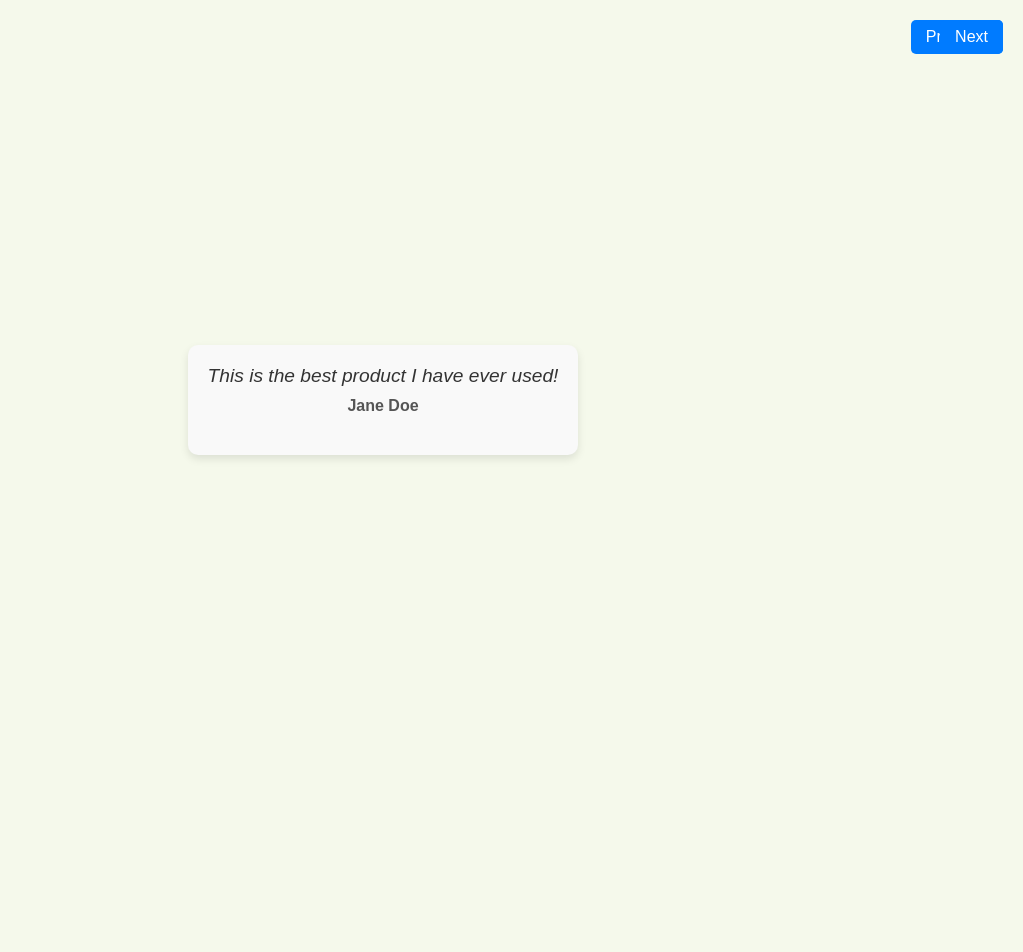
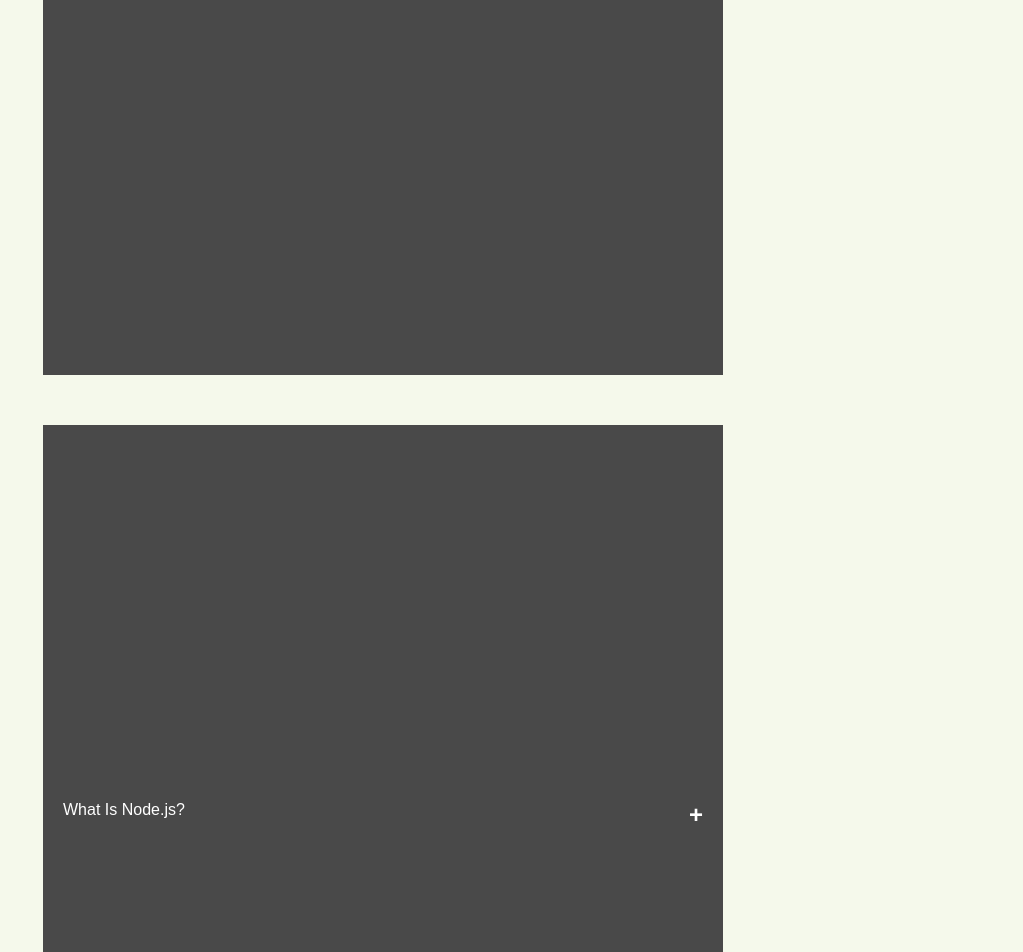
Before and after one commit to Umanpatel/10_Beginner_Project_React, a React (Vite) app: page / in a window 1280 px wide. Shown: the top 952 px of the page, without its empty margins (257-1280 px from the left). Before the commit the page ends 800 px from the top, so only its background shows below. Built offline with nearby package versions, Linux system fonts and the light colour scheme; a web font is replaced by a local one.

Commit message:
Accordions

```diff
--- a/src/App.jsx
+++ b/src/App.jsx
@@ -1,3 +1,4 @@
+import Accordion from "./components/Accordion"
 import Calculator from "./components/Calculator"
 import Counter from "./components/Counter"
 import Hiddensearchbar from "./components/HiddenSearchBar"
@@ -5,7 +6,7 @@ import Meals from "./components/Meals"
 import Testimonials from "./components/Testimonials"
 import Todo from "./components/Todo"
 import ToggelBackgroundColor from "./components/ToggelBackgroundColor"
-
+import {accordionData} from './utils/content'
 const App = () => {
   return (
     <div>
@@ -15,7 +16,12 @@ const App = () => {
       {/* <Calculator/> */}
       {/* <ToggelBackgroundColor/> */}
       {/* <Hiddensearchbar/> */}
-      <Testimonials/>
+      {/* <Testimonials/> */}
+      <div className="accordion">
+        {accordionData.map(({ title, content }) => (
+          <Accordion title={title} content={content} />
+        ))}
+      </div>
     </div>
   )
 }
--- /dev/null
+++ b/src/accordions.css
@@ -0,0 +1,46 @@
+* {
+  margin: 0;
+  padding: 0;
+  box-sizing: border-box;
+}
+
+body {
+  background: rgb(36, 36, 36);
+  color: #fff;
+  font-family: sans-serif;
+  height: 10vh;
+  display: flex;
+}
+
+.container {
+  border: 2px solid white;
+}
+
+.accordion-card {
+  margin: 50px;
+  padding: 20px;
+  background: rgb(73, 73, 73);
+}
+
+.header {
+  display: flex;
+  justify-content: space-between;
+  width: 40rem;
+}
+
+.card-title {
+  display: flex;
+  justify-content: space-between;
+  width: 50rem;
+}
+
+.icon {
+  font-size: 1.5rem;
+  cursor: pointer;
+}
+
+p.card-info {
+  width: 30rem;
+  padding: 20px 0;
+  line-height: 1.3;
+}
--- /dev/null
+++ b/src/components/Accordion.jsx
@@ -0,0 +1,21 @@
+import { useState } from "react";
+import "../accordions.css";
+
+const Accordion = ({ title, content }) => {
+  const [isActive, setIsActive] = useState(false);
+
+  return (
+    <section className="accordion-card" key={Math.random()}>
+      <div className="header" onClick={() => setIsActive(!isActive)}>
+        <div>{title}</div>
+        <p className="icon">{isActive ? "-" : "+"}</p>
+      </div>
+
+      <div className="content">
+        {isActive && <p className="card-info">{content}</p>}
+      </div>
+    </section>
+  );
+};
+
+export default Accordion;
--- a/src/components/Testimonials.jsx
+++ b/src/components/Testimonials.jsx
@@ -18,10 +18,9 @@ const Testimonials = () => {
     ];
     const handlePrevClick = () => {
         setCurrentIndex((currentIndex + testimonials.length -1) % testimonials.length);
-    }
-    const handleNextClick = () => {
-        setCurrentIndex((currentIndex + 1) % testimonials.length);
-    }
+    };
+    const handleNextClick = () => setCurrentIndex((currentIndex + 1) % testimonials.length);
+
 
   return (
     <div className="testimonials">
--- /dev/null
+++ b/src/utils/content.js
@@ -0,0 +1,18 @@
+export const accordionData = [
+    {
+      title: "What Is HTML?",
+      content: `The HyperText Markup Language or HTML is the standard markup language for documents designed to be displayed in a web browser. It can be assisted by technologies such as Cascading Style Sheets and scripting languages such as JavaScript.`,
+    },
+    {
+      title: "What Is React?",
+      content: `React is a free and open-source front-end JavaScript library for building user interfaces based on UI components. It is maintained by Meta and a community of individual developers and companies.`,
+    },
+    {
+      title: "What Is Node.js?",
+      content: `Node.js is a cross-platform, open-source server environment that can run on Windows, Linux, Unix, macOS, and more. Node.js is a back-end JavaScript runtime environment, runs on the V8 JavaScript Engine, and executes JavaScript code outside a web browser.`,
+    },
+    {
+      title: "What Is Golang?",
+      content: `Go is a statically typed, compiled programming language designed at Google by Robert Griesemer, Rob Pike, and Ken Thompson. It is syntactically similar to C, but with memory safety, garbage collection, structural typing, and CSP-style concurrency`,
+    },
+  ];
```
Also changed, not shown: 1 other file (tests, documents, lock files or other folders).
